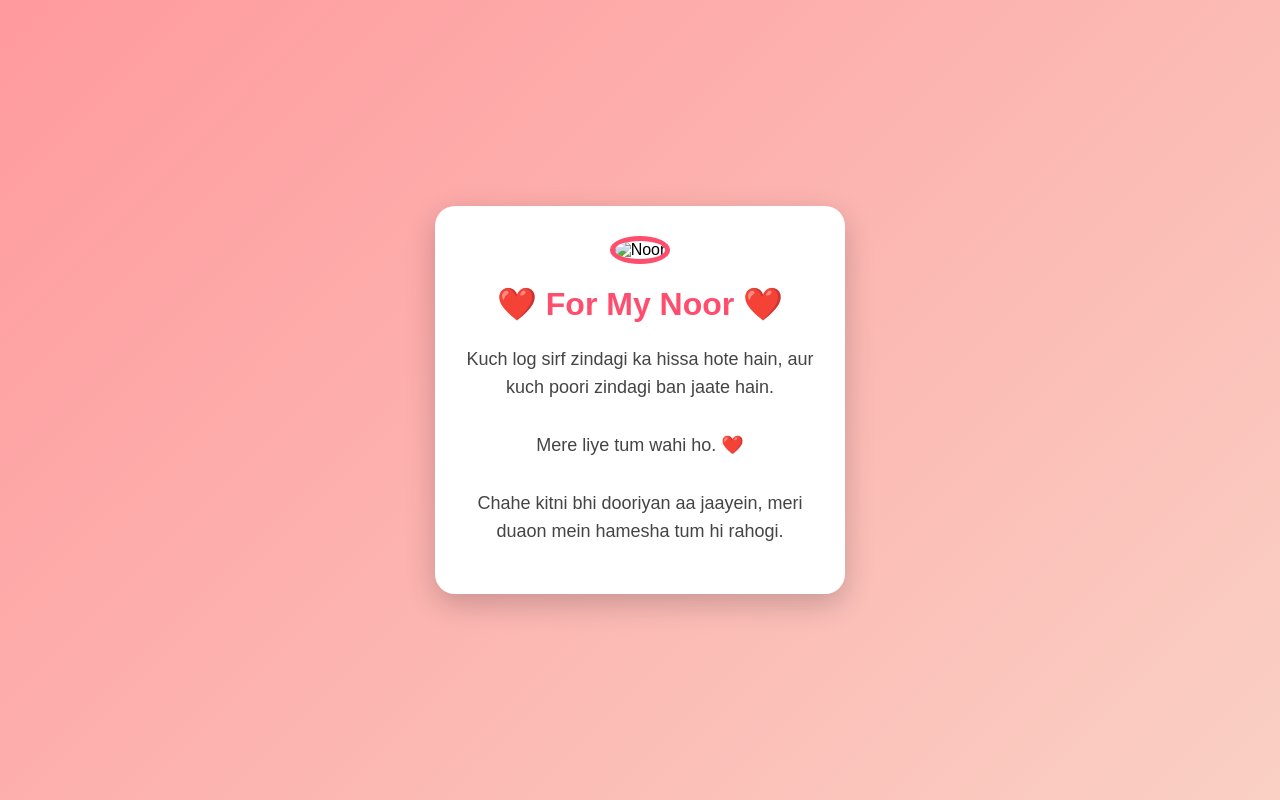
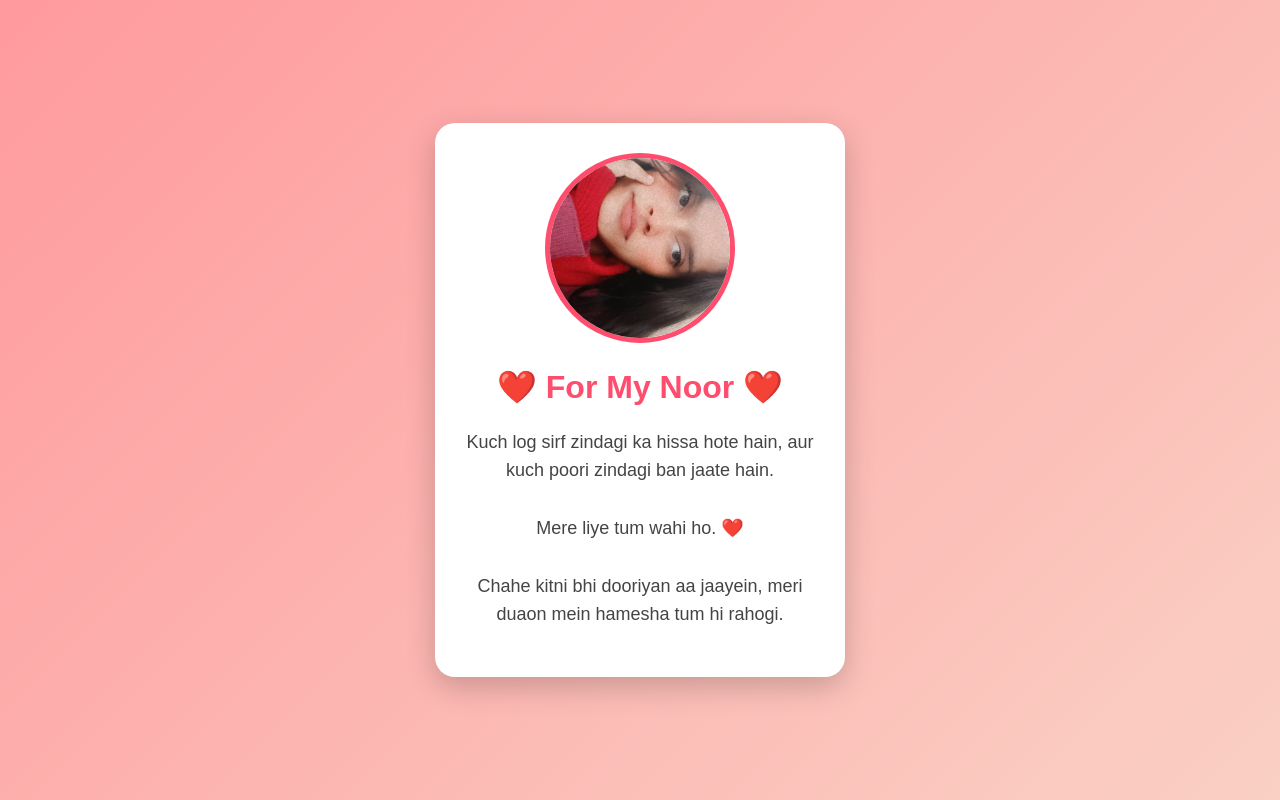
Before and after one commit to Ramandhillonn1/For--Noor-, a plain HTML site: page index.html in a window 1280 px wide. Drawn offline with Linux system fonts and the light colour scheme.

Commit message:
Change image source in index.html
Updated image source and preserved the original content.

```diff
--- a/index.html
+++ b/index.html
@@ -48,7 +48,7 @@ p{
 <body>
 
 <div class="card">
-    <img src="photo.jpg" alt="Noor">
+    <img src="IMG_20260329_214354_767.jpg" alt="Noor">
 
     <h1>❤️ For My Noor ❤️</h1>
 
```
